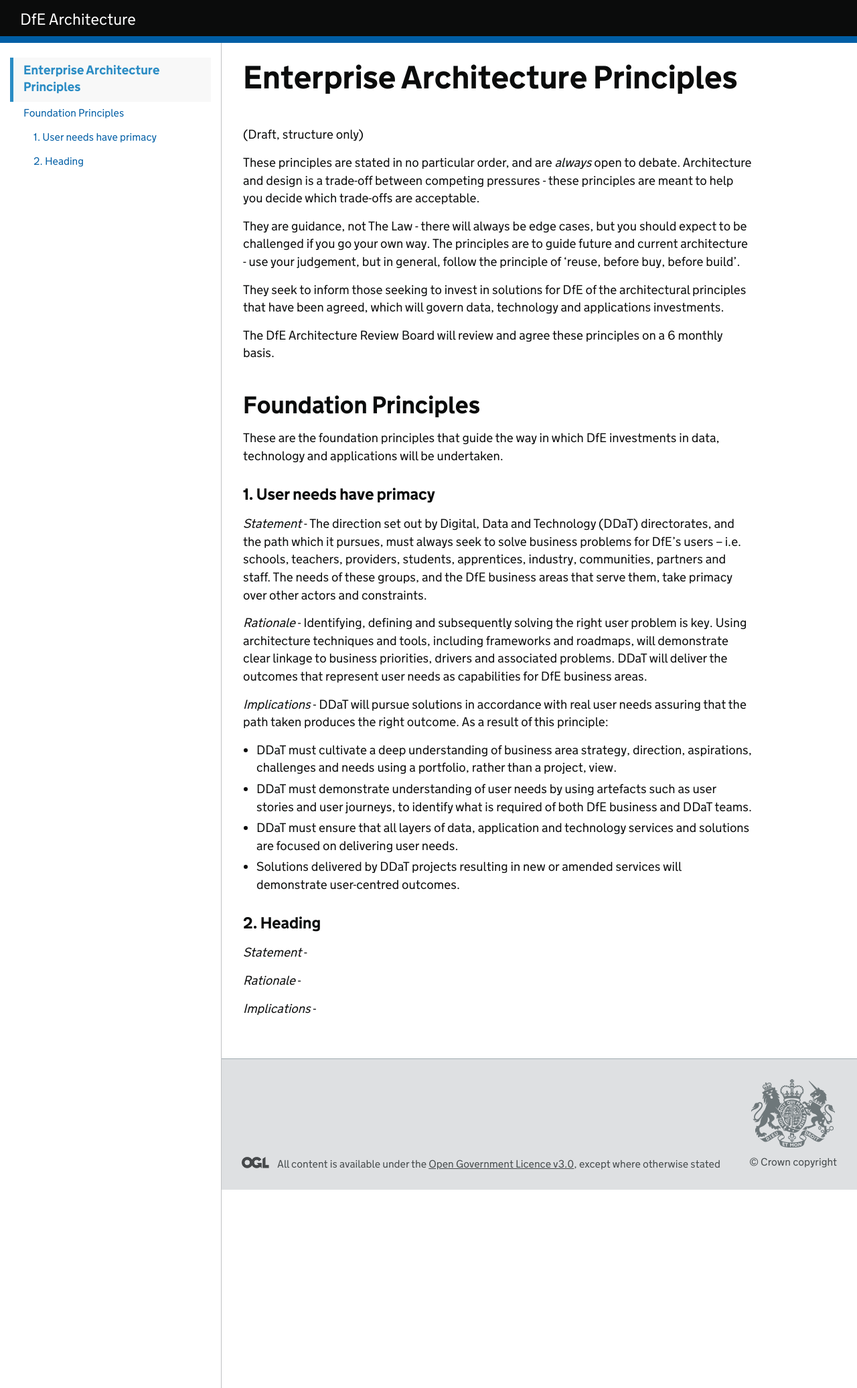
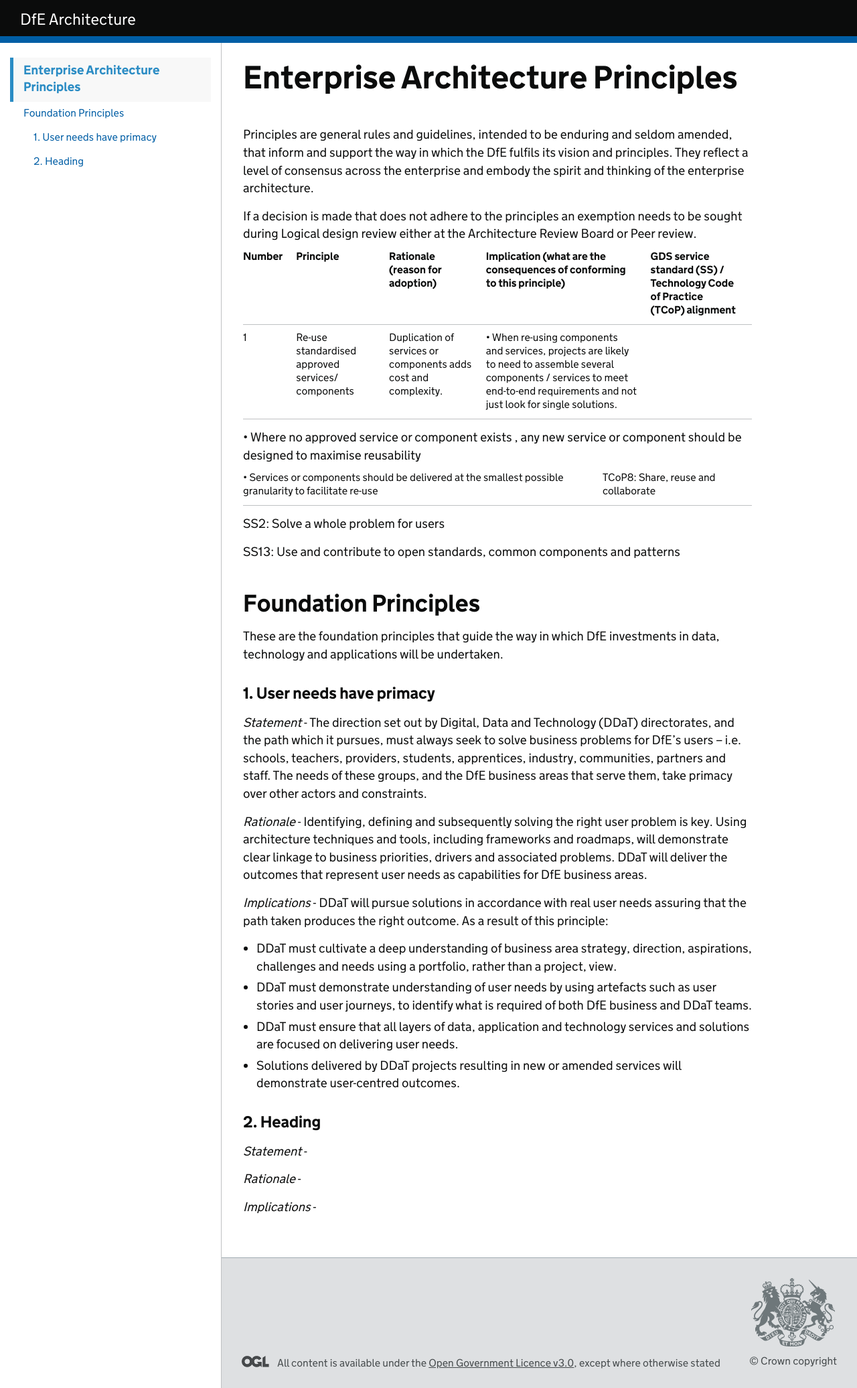
Before and after one commit to DFE-Digital/architecture, a Jekyll site: the page built from principles/enterprise-architecture-principles.md, in a window 1280 px wide. Shown: the whole page at 67% size. Built offline with Jekyll 4.4.1, drawn with Linux system fonts in a browser that asks for light colours; our own code applies the rules of GitHub Pages for plain Markdown files.

Commit message:
Update of Enterprise Architecture git hub
Updates to git hub including new documents and givernance and design folders

```diff
--- a/principles/enterprise-architecture-principles.md
+++ b/principles/enterprise-architecture-principles.md
@@ -5,21 +5,21 @@ expires: 2020-01-01
 
 # Enterprise Architecture Principles
 
-(Draft, structure only)
+Principles are general rules and guidelines, intended to be enduring and seldom amended, that inform and support the way in which the DfE fulfils its vision and principles. They reflect a level of consensus across the enterprise and embody the spirit and thinking of the enterprise architecture.
 
-These principles are stated in no particular order, and are *always* open to debate.
-Architecture and design is a trade-off between competing pressures - these principles are
-meant to help you decide which trade-offs are acceptable.
+If a decision is made that does not adhere to the principles an exemption needs to be sought during Logical design review either at the Architecture Review Board or Peer review.
 
-They are guidance, not The Law - there will always be edge cases, but you should
-expect to be challenged if you go your own way. The principles are to guide future
-and current architecture - use your judgement, but in general, follow the principle of
-'reuse, before buy, before build'.
+Number | Principle | Rationale (reason for adoption) | Implication (what are the consequences of conforming to this principle) | GDS service standard (SS) / Technology Code of Practice (TCoP) alignment
+- | - | - | - | -
+1 | Re-use standardised approved services/ components | Duplication of services or components adds cost and complexity. | •	 When re-using components and services, projects are likely to need to assemble several components / services to meet end-to-end requirements and not just look for single solutions.
 
-They seek to inform those seeking to invest in solutions for DfE of the architectural principles
-that have been agreed, which will govern data, technology and applications investments.
+•	 Where no approved service or component exists , any new service or component should be designed to maximise reusability
 
-The DfE Architecture Review Board will review and agree these principles on a 6 monthly basis.
+•	 Services or components should be delivered at the smallest possible granularity to facilitate re-use | TCoP8: Share, reuse and collaborate
+
+SS2: Solve a whole problem for users
+
+SS13: Use and contribute to open standards, common components and patterns
 
 ## Foundation Principles
 These are the foundation principles that guide the way in which DfE investments
```
Also changed, not shown: images/Architecture-governance-2019.png (added), 6 other files.
